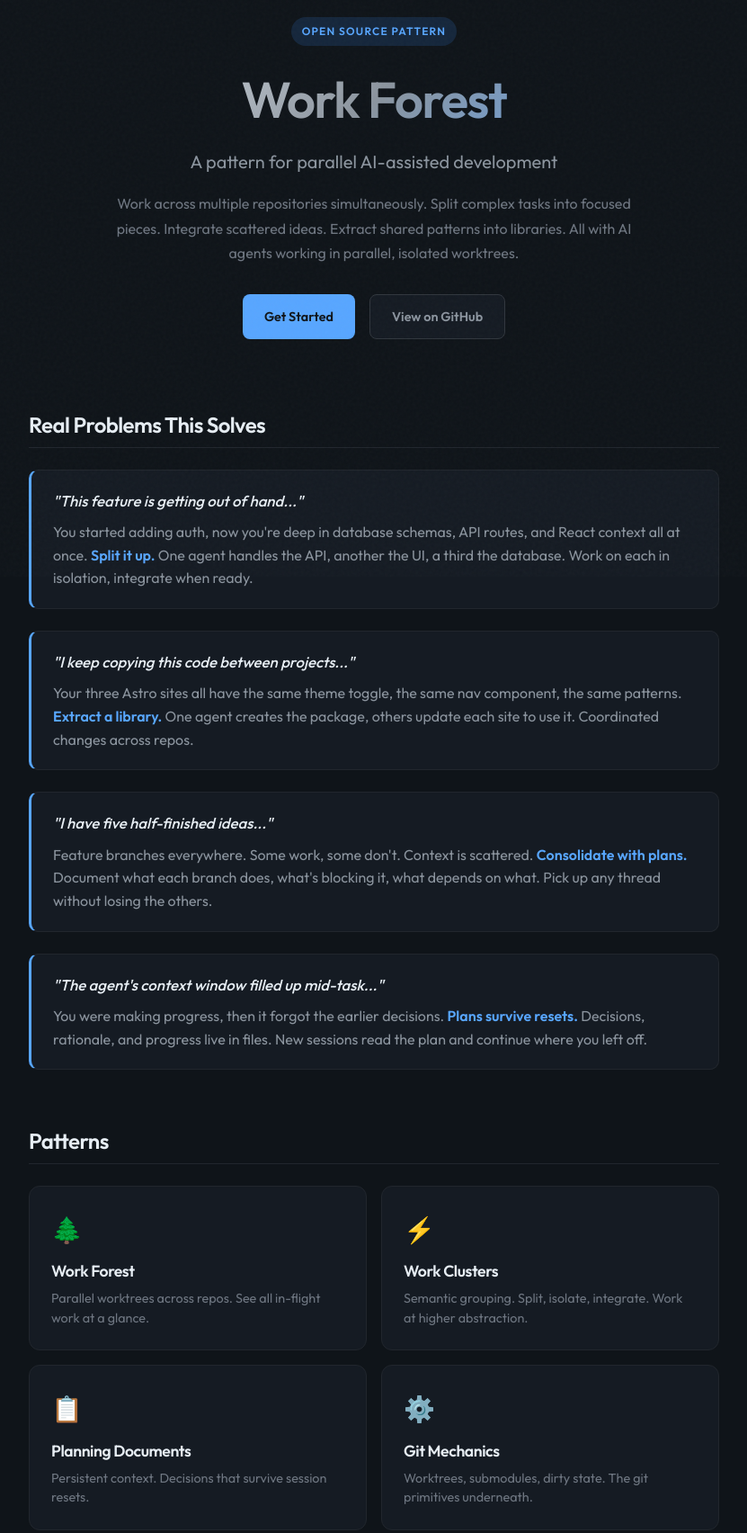
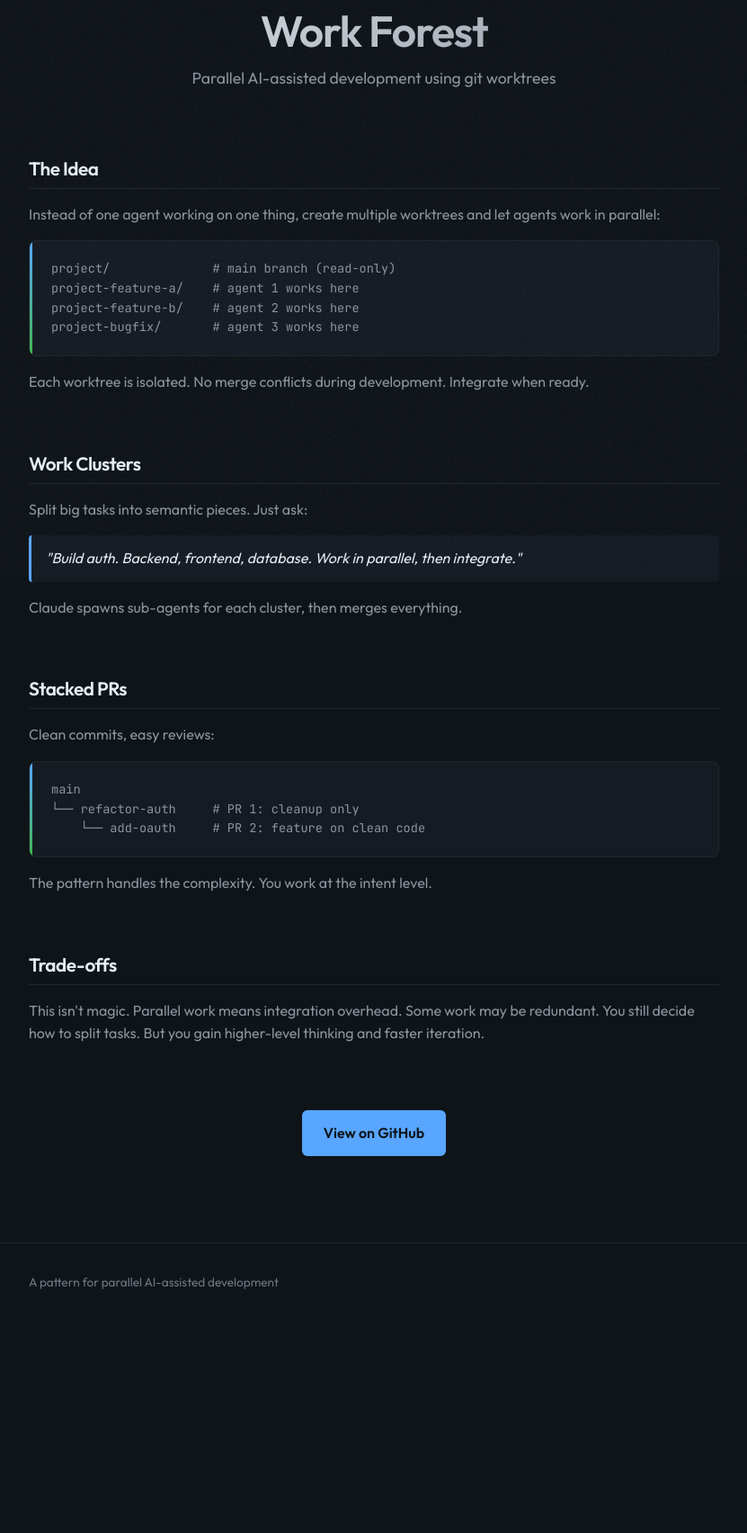
Before and after one commit to mohamedmanzo/workforest.space, an Astro site: page / in a window 1280 px wide. Shown: the part 159-1863 px from the top of the page at 90% size, without its empty margins (224-1055 px from the left). After the commit the page ends 1628 px from the top, so only its background shows below. Built offline with nearby package versions, Linux system fonts and the light colour scheme; Astro itself is replaced by a stand-in of ours.

Commit message:
Condense to single-page site
Succinct overview: worktrees, clusters, stacked PRs, trade-offs.

Co-Authored-By: Claude Opus 4.5 <noreply@anthropic.com>

```diff
--- a/src/pages/index.astro
+++ b/src/pages/index.astro
@@ -4,284 +4,108 @@ import Base from '../layouts/Base.astro';
 
 <Base title="Work Forest">
   <section class="hero">
-    <div class="hero-badge">Open Source Pattern</div>
     <h1>Work Forest</h1>
-    <p class="tagline">A pattern for parallel AI-assisted development</p>
-    <p class="hero-desc">
-      Work across multiple repositories simultaneously. Split complex tasks into focused pieces.
-      Integrate scattered ideas. Extract shared patterns into libraries. All with AI agents
-      working in parallel, isolated worktrees.
-    </p>
-    <div class="hero-cta">
-      <a href="/patterns/work-forest" class="btn btn-primary">Get Started</a>
-      <a href="https://github.com/joshribakoff/workforest.space" class="btn btn-secondary" target="_blank">
-        View on GitHub
-      </a>
-    </div>
+    <p class="tagline">Parallel AI-assisted development using git worktrees</p>
   </section>
 
-  <section class="problems">
-    <h2>Real Problems This Solves</h2>
-    <div class="problem-list">
-      <div class="problem">
-        <div class="problem-scenario">"This feature is getting out of hand..."</div>
-        <p>You started adding auth, now you're deep in database schemas, API routes, and React context all at once. <strong>Split it up.</strong> One agent handles the API, another the UI, a third the database. Work on each in isolation, integrate when ready.</p>
-      </div>
-      <div class="problem">
-        <div class="problem-scenario">"I keep copying this code between projects..."</div>
-        <p>Your three Astro sites all have the same theme toggle, the same nav component, the same patterns. <strong>Extract a library.</strong> One agent creates the package, others update each site to use it. Coordinated changes across repos.</p>
-      </div>
-      <div class="problem">
-        <div class="problem-scenario">"I have five half-finished ideas..."</div>
-        <p>Feature branches everywhere. Some work, some don't. Context is scattered. <strong>Consolidate with plans.</strong> Document what each branch does, what's blocking it, what depends on what. Pick up any thread without losing the others.</p>
-      </div>
-      <div class="problem">
-        <div class="problem-scenario">"The agent's context window filled up mid-task..."</div>
-        <p>You were making progress, then it forgot the earlier decisions. <strong>Plans survive resets.</strong> Decisions, rationale, and progress live in files. New sessions read the plan and continue where you left off.</p>
-      </div>
-    </div>
+  <section class="idea">
+    <h2>The Idea</h2>
+    <p>Instead of one agent working on one thing, create multiple worktrees and let agents work in parallel:</p>
+    <pre><code>project/              # main branch (read-only)
+project-feature-a/    # agent 1 works here
+project-feature-b/    # agent 2 works here
+project-bugfix/       # agent 3 works here</code></pre>
+    <p>Each worktree is isolated. No merge conflicts during development. Integrate when ready.</p>
   </section>
 
-  <section class="patterns">
-    <h2>Patterns</h2>
-    <div class="pattern-grid">
-      <a href="/patterns/work-forest" class="pattern-card">
-        <div class="pattern-icon">🌲</div>
-        <h3>Work Forest</h3>
-        <p>Parallel worktrees across repos. See all in-flight work at a glance.</p>
-      </a>
-      <a href="/patterns/work-clusters" class="pattern-card">
-        <div class="pattern-icon">⚡</div>
-        <h3>Work Clusters</h3>
-        <p>Semantic grouping. Split, isolate, integrate. Work at higher abstraction.</p>
-      </a>
-      <a href="/patterns/planning" class="pattern-card">
-        <div class="pattern-icon">📋</div>
-        <h3>Planning Documents</h3>
-        <p>Persistent context. Decisions that survive session resets.</p>
-      </a>
-      <a href="/patterns/git-mechanics" class="pattern-card">
-        <div class="pattern-icon">⚙️</div>
-        <h3>Git Mechanics</h3>
-        <p>Worktrees, submodules, dirty state. The git primitives underneath.</p>
-      </a>
-    </div>
+  <section class="clusters">
+    <h2>Work Clusters</h2>
+    <p>Split big tasks into semantic pieces. Just ask:</p>
+    <blockquote>"Build auth. Backend, frontend, database. Work in parallel, then integrate."</blockquote>
+    <p>Claude spawns sub-agents for each cluster, then merges everything.</p>
   </section>
 
-  <section class="quick-start">
-    <h2>Quick Start</h2>
-    <pre><code># You're working on site-a and site-b, both need the same component
+  <section class="stacked">
+    <h2>Stacked PRs</h2>
+    <p>Clean commits, easy reviews:</p>
+    <pre><code>main
+└── refactor-auth     # PR 1: cleanup only
+    └── add-oauth     # PR 2: feature on clean code</code></pre>
+    <p>The pattern handles the complexity. You work at the intent level.</p>
+  </section>
 
-# Create worktrees for the library and both sites
-git worktree add ../my-lib -b extract-component
-git worktree add ../site-a-update -b use-my-lib
-git worktree add ../site-b-update -b use-my-lib
+  <section class="tradeoffs">
+    <h2>Trade-offs</h2>
+    <p>This isn't magic. Parallel work means integration overhead. Some work may be redundant. You still decide how to split tasks. But you gain higher-level thinking and faster iteration.</p>
+  </section>
 
-# Agents work in parallel:
-# Agent 1: Extract component into my-lib
-# Agent 2: Update site-a imports
-# Agent 3: Update site-b imports
-
-# Integration agent merges and verifies everything works</code></pre>
+  <section class="cta">
+    <a href="https://github.com/joshribakoff/workforest.space" class="btn" target="_blank">View on GitHub</a>
   </section>
 </Base>
 
 <style>
   .hero {
     text-align: center;
-    padding: 4rem 0 3rem;
-  }
-
-  .hero-badge {
-    display: inline-block;
-    font-size: 0.75rem;
-    font-weight: 600;
-    text-transform: uppercase;
-    letter-spacing: 0.1em;
-    color: var(--accent);
-    background: var(--accent-subtle);
-    padding: 0.35rem 0.75rem;
-    border-radius: 100px;
-    margin-bottom: 1.5rem;
+    padding: 3rem 0 2rem;
   }
 
   .hero h1 {
-    font-size: 3.5rem;
-    margin-bottom: 1rem;
-    background: linear-gradient(135deg, var(--fg) 0%, var(--fg-muted) 50%, var(--accent) 100%);
-    -webkit-background-clip: text;
-    -webkit-text-fill-color: transparent;
-    background-clip: text;
+    font-size: 3rem;
+    margin-bottom: 0.5rem;
   }
 
   .tagline {
-    font-size: 1.25rem;
+    font-size: 1.1rem;
     color: var(--fg-muted);
-    margin-bottom: 1rem;
   }
 
-  .hero-desc {
-    max-width: 38rem;
-    margin: 0 auto 2rem;
-    color: var(--fg-subtle);
-    line-height: 1.7;
+  section {
+    padding: 1.5rem 0;
   }
 
-  .hero-cta {
-    display: flex;
-    gap: 1rem;
-    justify-content: center;
-    flex-wrap: wrap;
+  h2 {
+    margin-top: 0;
+    margin-bottom: 1rem;
+    font-size: 1.3rem;
+  }
+
+  p {
+    color: var(--fg-muted);
+    line-height: 1.6;
+    margin: 0 0 1rem;
+  }
+
+  blockquote {
+    margin: 1rem 0;
+    padding: 0.75rem 1rem;
+    background: var(--bg-elevated);
+    border-left: 3px solid var(--accent);
+    border-radius: 4px;
+    color: var(--fg);
+    font-style: italic;
+  }
+
+  pre {
+    margin: 1rem 0;
+  }
+
+  .cta {
+    text-align: center;
+    padding: 2rem 0;
   }
 
   .btn {
-    display: inline-flex;
-    align-items: center;
-    gap: 0.5rem;
+    display: inline-block;
     padding: 0.75rem 1.5rem;
-    font-size: 0.9rem;
+    background: var(--accent);
+    color: var(--bg);
+    text-decoration: none;
+    border-radius: 6px;
     font-weight: 600;
-    border-radius: 8px;
-    text-decoration: none;
-    transition: all 0.15s ease;
   }
 
-  .btn-primary {
-    background: var(--accent);
-    color: var(--bg);
-  }
-
-  .btn-primary:hover {
+  .btn:hover {
     background: var(--fg);
-    color: var(--bg);
-  }
-
-  .btn-secondary {
-    background: var(--bg-elevated);
-    color: var(--fg-muted);
-    border: 1px solid var(--border);
-  }
-
-  .btn-secondary:hover {
-    color: var(--fg);
-    border-color: var(--fg-subtle);
-  }
-
-  .problems {
-    padding: 2rem 0;
-  }
-
-  .problems h2 {
-    margin-top: 0;
-    margin-bottom: 1.5rem;
-  }
-
-  .problem-list {
-    display: flex;
-    flex-direction: column;
-    gap: 1.5rem;
-  }
-
-  .problem {
-    padding: 1.25rem 1.5rem;
-    background: var(--bg-elevated);
-    border: 1px solid var(--border-subtle);
-    border-radius: 10px;
-    border-left: 3px solid var(--accent);
-  }
-
-  .problem-scenario {
-    font-size: 1.05rem;
-    font-weight: 500;
-    color: var(--fg);
-    margin-bottom: 0.5rem;
-    font-style: italic;
-  }
-
-  .problem p {
-    margin: 0;
-    color: var(--fg-muted);
-    line-height: 1.6;
-  }
-
-  .problem strong {
-    color: var(--accent);
-  }
-
-  .patterns {
-    padding: 2rem 0;
-  }
-
-  .patterns h2 {
-    margin-top: 0;
-    margin-bottom: 1.5rem;
-  }
-
-  .pattern-grid {
-    display: grid;
-    grid-template-columns: repeat(2, 1fr);
-    gap: 1rem;
-  }
-
-  .pattern-card {
-    display: block;
-    padding: 1.5rem;
-    background: var(--bg-elevated);
-    border: 1px solid var(--border-subtle);
-    border-radius: 12px;
-    text-decoration: none;
-    transition: all 0.2s ease;
-  }
-
-  .pattern-card:hover {
-    border-color: var(--border);
-    transform: translateY(-2px);
-  }
-
-  .pattern-icon {
-    font-size: 1.75rem;
-    margin-bottom: 0.75rem;
-  }
-
-  .pattern-card h3 {
-    font-size: 1.1rem;
-    color: var(--fg);
-    margin: 0 0 0.5rem;
-  }
-
-  .pattern-card p {
-    font-size: 0.9rem;
-    color: var(--fg-subtle);
-    margin: 0;
-    line-height: 1.5;
-  }
-
-  .quick-start {
-    padding: 2rem 0 0;
-  }
-
-  .quick-start h2 {
-    margin-top: 0;
-  }
-
-  @media (max-width: 640px) {
-    .hero h1 {
-      font-size: 2.5rem;
-    }
-
-    .pattern-grid {
-      grid-template-columns: 1fr;
-    }
-
-    .hero-cta {
-      flex-direction: column;
-      align-items: center;
-    }
-
-    .btn {
-      width: 100%;
-      max-width: 240px;
-      justify-content: center;
-    }
   }
 </style>
```
